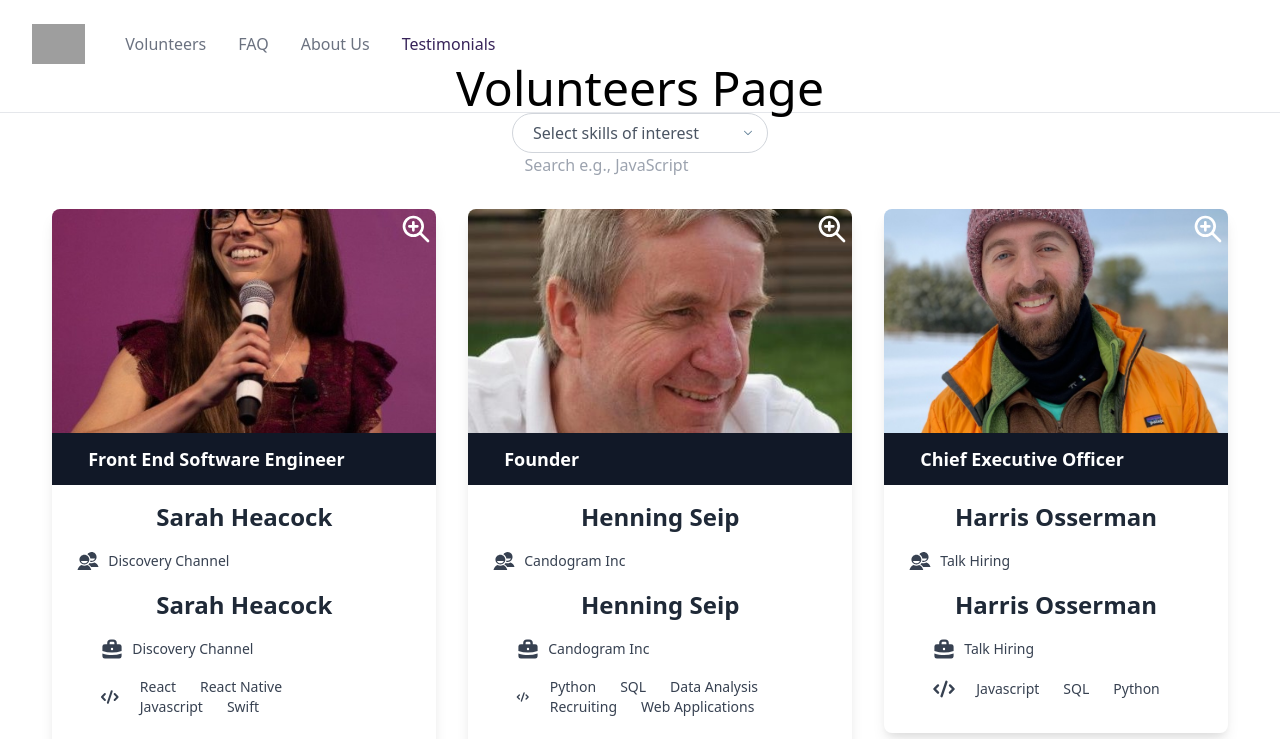
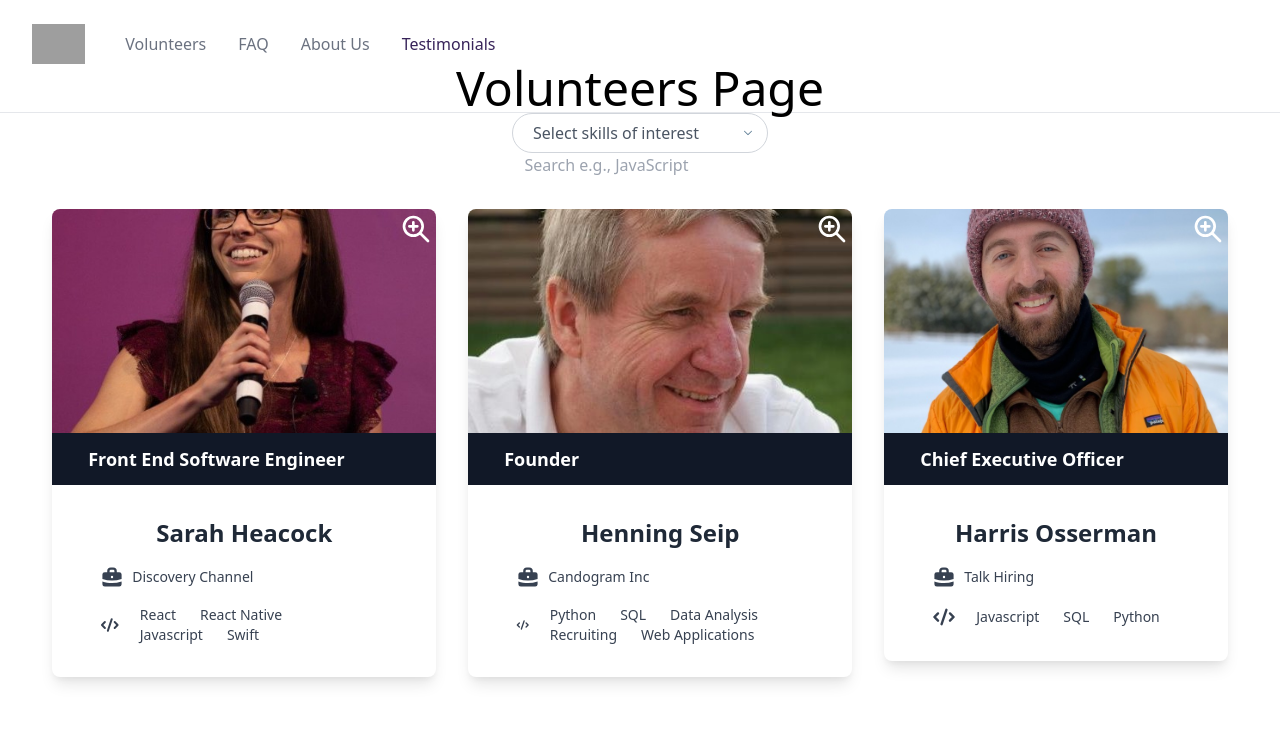
Before and after one commit to shafeeshafee/tkh-volunteer-overhaul, a React (Create React App) app: page /volunteers in a window 1280 px wide. Shown: the top 739 px of the page. Built offline with nearby package versions, Linux system fonts and the light colour scheme; grey boxes are pictures that could not be loaded.

Commit message:
fixed recurring name and position issue

```diff
--- a/src/components/utilities/VolunteerCard.jsx
+++ b/src/components/utilities/VolunteerCard.jsx
@@ -7,31 +7,23 @@ import volunteersData from "../../volunteers";
 const VolunteerCard = ({ role, name, employer, languages, volunteer }) => {
 	const [isOpen, setIsOpen] = useState(false);
 	return (
-
 		<div className="m-4">
 			<div class="max-w-sm relative bg-white shadow-lg rounded-lg overflow-hidden my-4">
 				<img
 					class="w-full h-56 object-cover object-center"
-					src={volunteer?.image_link.default ?? "https://images.unsplash.com/photo-1517841905240-472988babdf9?ixlib=rb-1.2.1&ixid=eyJhcHBfaWQiOjEyMDd9&auto=format&fit=crop&w=334&q=80"}
-                    alt="avatar"
+					src={
+						volunteer?.image_link.default ??
+						"https://images.unsplash.com/photo-1517841905240-472988babdf9?ixlib=rb-1.2.1&ixid=eyJhcHBfaWQiOjEyMDd9&auto=format&fit=crop&w=334&q=80"
+					}
+					alt="avatar"
 				/>
-                <button className="absolute top-1 right-1 text-white focus:outline-none" onClick={() => setIsOpen(true)}>
-                    <ZoomInIcon className="w-8 h-8"/>
-                </button>
+				<button className="absolute top-1 right-1 text-white focus:outline-none" onClick={() => setIsOpen(true)}>
+					<ZoomInIcon className="w-8 h-8" />
+				</button>
 				<div class="flex items-center px-6 py-3 bg-gray-900">
 					<h1 class="mx-3 text-white font-semibold text-lg">{volunteer?.position ?? role}</h1>
 				</div>
 				<div class="py-4 px-6">
-					<h1 class="text-2xl font-semibold text-gray-800">{volunteer?.name ?? name}</h1>
-					<div class="flex items-center mt-4 text-gray-700">
-						<svg class="h-6 w-6 fill-current" viewBox="0 0 512 512">
-							<path d="M239.208 343.937c-17.78 10.103-38.342 15.876-60.255 15.876-21.909 0-42.467-5.771-60.246-15.87C71.544 358.331 42.643 406 32 448h293.912c-10.639-42-39.537-89.683-86.704-104.063zM178.953 120.035c-58.479 0-105.886 47.394-105.886 105.858 0 58.464 47.407 105.857 105.886 105.857s105.886-47.394 105.886-105.857c0-58.464-47.408-105.858-105.886-105.858zm0 186.488c-33.671 0-62.445-22.513-73.997-50.523H252.95c-11.554 28.011-40.326 50.523-73.997 50.523z" />
-							<g>
-								<path d="M322.602 384H480c-10.638-42-39.537-81.691-86.703-96.072-17.781 10.104-38.343 15.873-60.256 15.873-14.823 0-29.024-2.654-42.168-7.49-7.445 12.47-16.927 25.592-27.974 34.906C289.245 341.354 309.146 364 322.602 384zM306.545 200h100.493c-11.554 28-40.327 50.293-73.997 50.293-8.875 0-17.404-1.692-25.375-4.51a128.411 128.411 0 0 1-6.52 25.118c10.066 3.174 20.779 4.862 31.895 4.862 58.479 0 105.886-47.41 105.886-105.872 0-58.465-47.407-105.866-105.886-105.866-37.49 0-70.427 19.703-89.243 49.09C275.607 131.383 298.961 163 306.545 200z" />
-							</g>
-						</svg>
-						<h1 class="px-2 text-sm">{volunteer?.company ?? employer}</h1>
-					</div>
 					<div class="py-4 px-6">
 						<h1 class="text-2xl font-semibold text-gray-800">{volunteer?.name ?? name}</h1>
 						<div class="flex items-center mt-4 text-gray-700">
```
